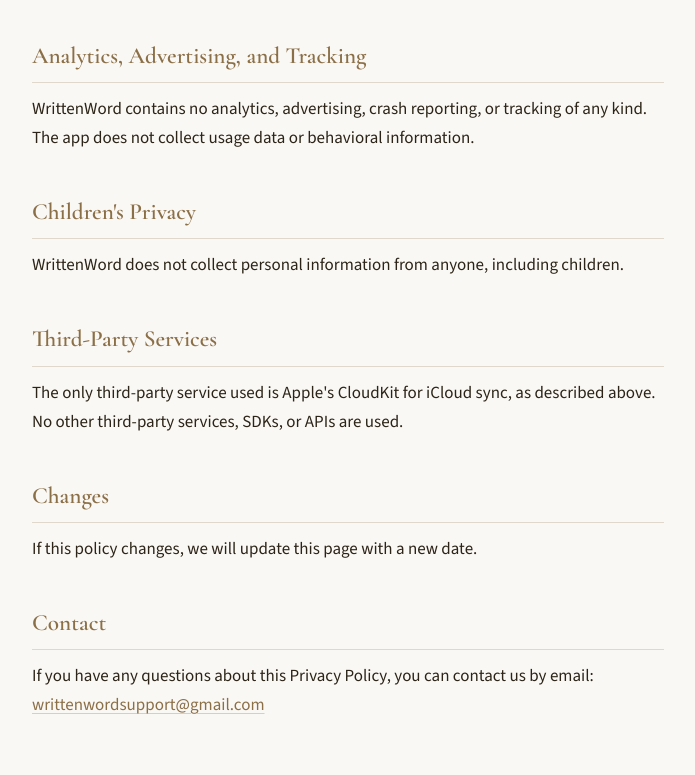
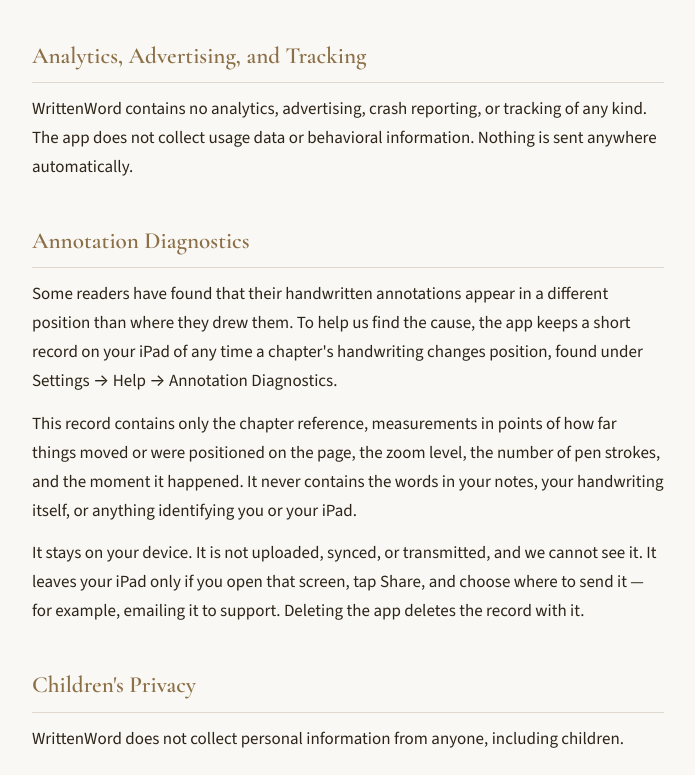
Before and after one commit to andrewmbales/writtenword-legal, a plain HTML site: page index.html in a window 1280 px wide. Shown: the part 1465-2240 px from the top of the page, without its empty margins (292-987 px from the left). Drawn offline with nearby package versions, Linux system fonts and the light colour scheme.

Commit message:
Revise privacy policy and add annotation diagnostics section
Updated the privacy policy with the latest last updated date and added details about annotation diagnostics.

```diff
--- a/index.html
+++ b/index.html
@@ -125,7 +125,7 @@
 <header>
     <h1>WrittenWord</h1>
     <div class="subtitle">Privacy Policy</div>
-    <div class="updated">Last updated: July 23, 2026</div>
+    <div class="updated">Last updated: September 2, 2026</div>
 </header>
 <main>
     <section>
@@ -157,7 +157,13 @@
     </section>
     <section>
         <h2>Analytics, Advertising, and Tracking</h2>
-        <p>WrittenWord contains no analytics, advertising, crash reporting, or tracking of any kind. The app does not collect usage data or behavioral information.</p>
+        <p>WrittenWord contains no analytics, advertising, crash reporting, or tracking of any kind. The app does not collect usage data or behavioral information. Nothing is sent anywhere automatically.</p>
+    </section>
+    <section>
+        <h2>Annotation Diagnostics</h2>
+        <p>Some readers have found that their handwritten annotations appear in a different position than where they drew them. To help us find the cause, the app keeps a short record on your iPad of any time a chapter's handwriting changes position, found under Settings → Help → Annotation Diagnostics.</p>
+        <p>This record contains only the chapter reference, measurements in points of how far things moved or were positioned on the page, the zoom level, the number of pen strokes, and the moment it happened. It never contains the words in your notes, your handwriting itself, or anything identifying you or your iPad.</p>
+        <p>It stays on your device. It is not uploaded, synced, or transmitted, and we cannot see it. It leaves your iPad only if you open that screen, tap Share, and choose where to send it — for example, emailing it to support. Deleting the app deletes the record with it.</p>
     </section>
     <section>
         <h2>Children's Privacy</h2>
```
